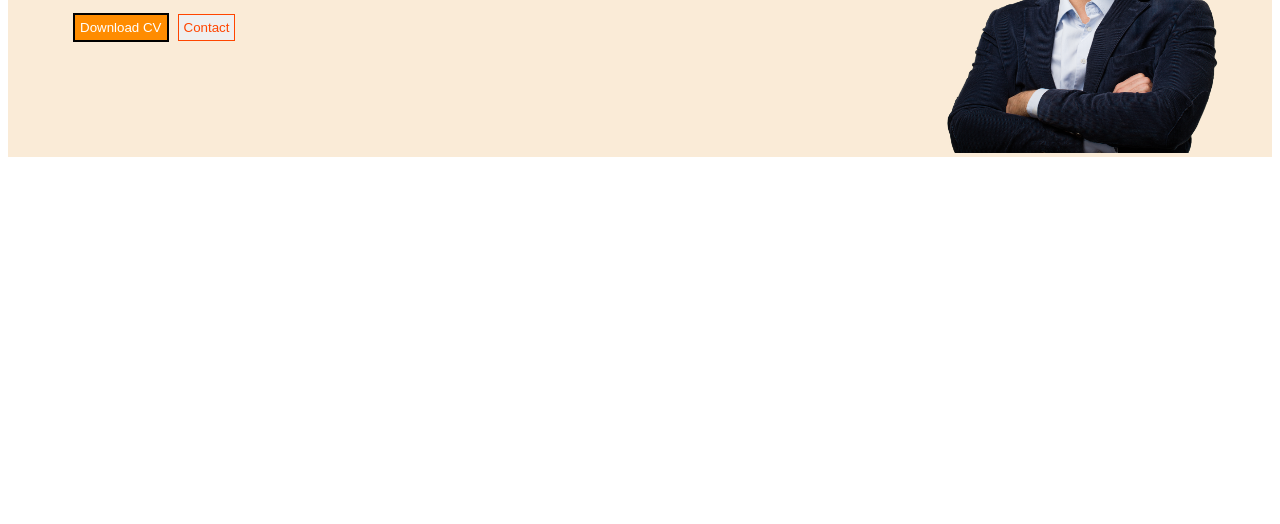
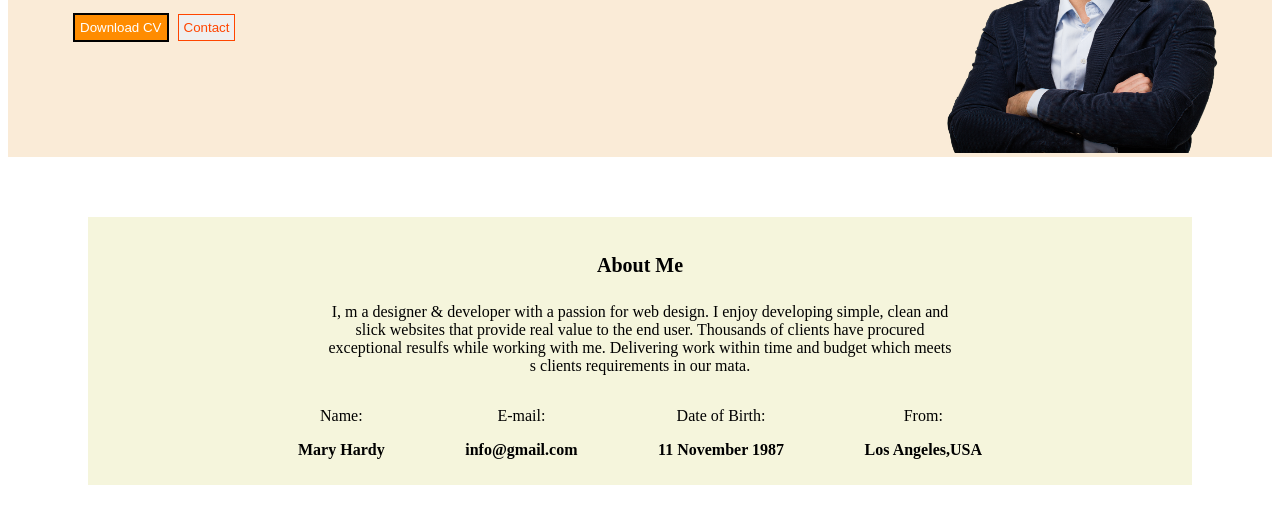
Before and after one commit to jaforis/portfolio-resources4, a plain HTML site: page index.html in a window 1280 px wide. Shown: the part 216-740 px from the top of the page. Drawn offline with Linux system fonts and the light colour scheme.

Commit message:
about section added

```diff
--- a/index.html
+++ b/index.html
@@ -34,7 +34,28 @@
 </section>
 </header>
 <main>
-
+<section class="about">
+<h4 class="title"> About Me</h4>
+<p>I, m a designer & developer with a passion for web design. I enjoy developing simple, clean and <br>slick websites that provide real value to the end user. Thousands of clients have procured <br> exceptional resulfs while working with me. Delivering work within time and budget which meets <br>s clients requirements in our mata.</p>
+<div class="information">
+<div>
+<p>Name:</p>
+<p> <strong>Mary Hardy</strong></p>
+</div>
+<div>
+<p>E-mail:</p>
+<p> <strong>info@gmail.com</strong></p>
+</div>
+<div>
+<p>Date of Birth:</p>
+<p> <strong>11 November 1987</strong></p>
+</div>
+<div>
+<p>From:</p>
+<p> <strong>Los Angeles,USA</strong></p>
+</div>
+</div>
+</section>
 </main>
 <footer>
 
--- a/styles/styles.css
+++ b/styles/styles.css
@@ -30,6 +30,7 @@ background-color: antiquewhite;
 .intro2{
 display: flex;
 justify-content: space-between;
+
 }
 .description{
 margin-left: 60px;
@@ -44,3 +45,18 @@ margin-left: 5px;
 .img{
 margin-right: 50px;
 }
+.title{
+font-size: 20px;
+}
+.about{
+margin: 60px 80px 80px;
+text-align: center;
+background-color: beige;
+padding: 10px;
+}
+.information{
+display: flex;
+justify-content: space-between;
+margin-right: 200px;
+margin-left: 200px;
+}
```
